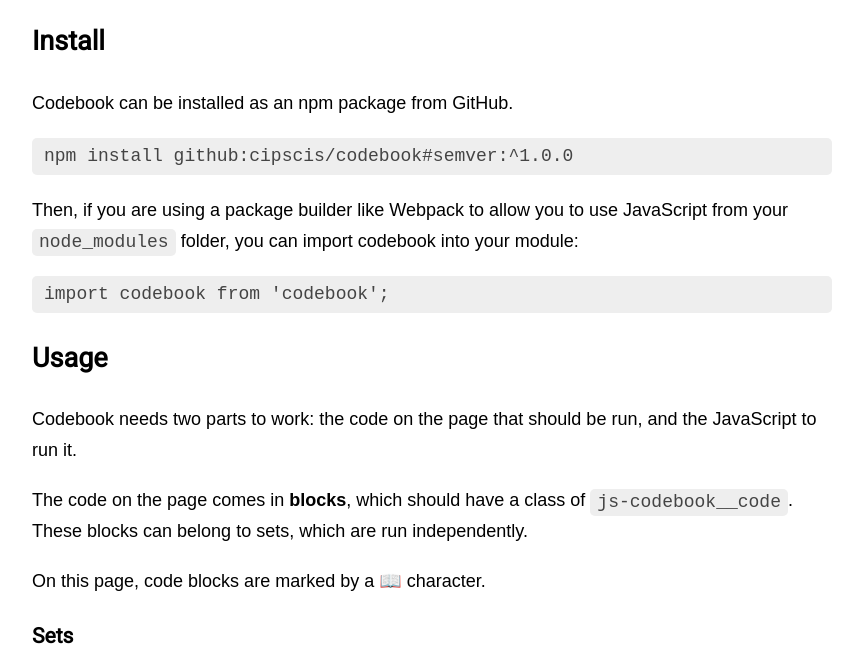
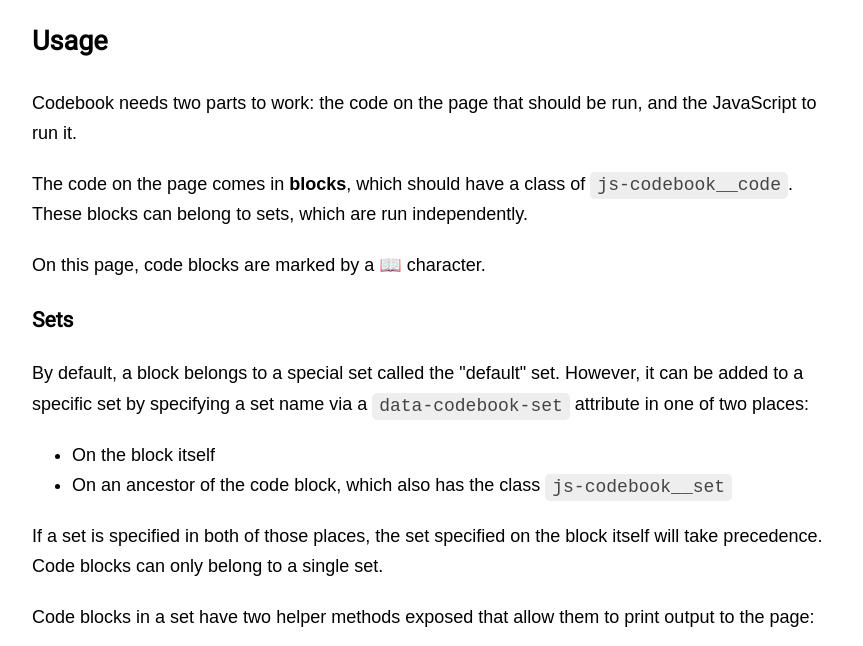
Before and after one commit to Cipscis/codebook, a plain HTML site: page index.html in a window 1280 px wide. Shown: the part 162-808 px from the top of the page, without its empty margins (208-1071 px from the left). Drawn offline with Linux system fonts and the light colour scheme; no server answers.

Commit message:
Deploying to gh-pages from @ Cipscis/codebook@497d1a2b8c5ab0f04292cbfc539f6a8c6796856b 🚀

```diff
--- a/index.html
+++ b/index.html
@@ -14,22 +14,6 @@
 				<h1>Codebook</h1>
 
 				<p>Codebook allows you to execute code that is also shown to the user embedded in an HTML page.</p>
-			</div>
-		</section>
-
-		<section>
-			<div class="content">
-				<h2>Install</h2>
-
-				<p>Codebook can be installed as an npm package from GitHub.</p>
-
-				<code class="code--block">npm install github:cipscis/codebook#semver:^1.0.0</code>
-
-				<p>Then, if you are using a package builder like Webpack to allow you to use JavaScript from your <code>node_modules</code> folder, you can import codebook into your module:</p>
-
-				<code class="code--block js-codebook__inert">
-					import codebook from 'codebook';
-				</code>
 			</div>
 		</section>
 
```
Also changed, not shown: 1 other file.
